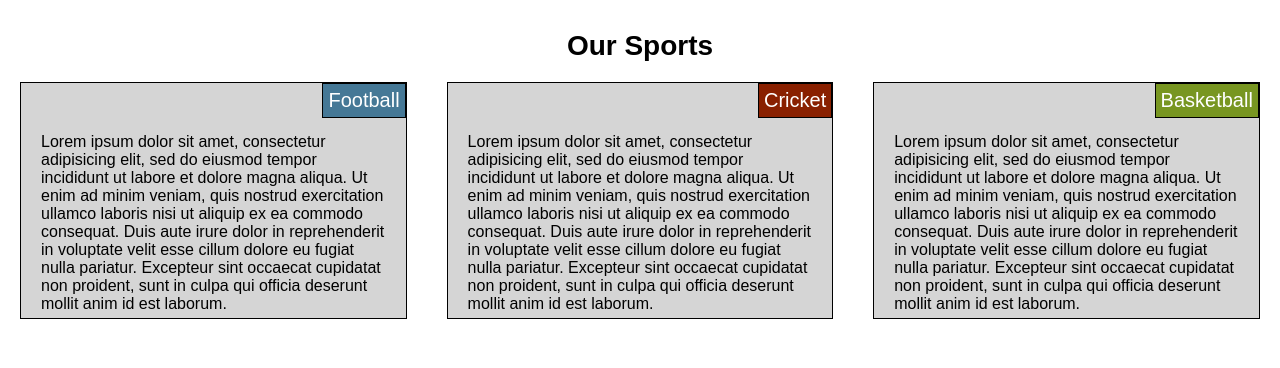
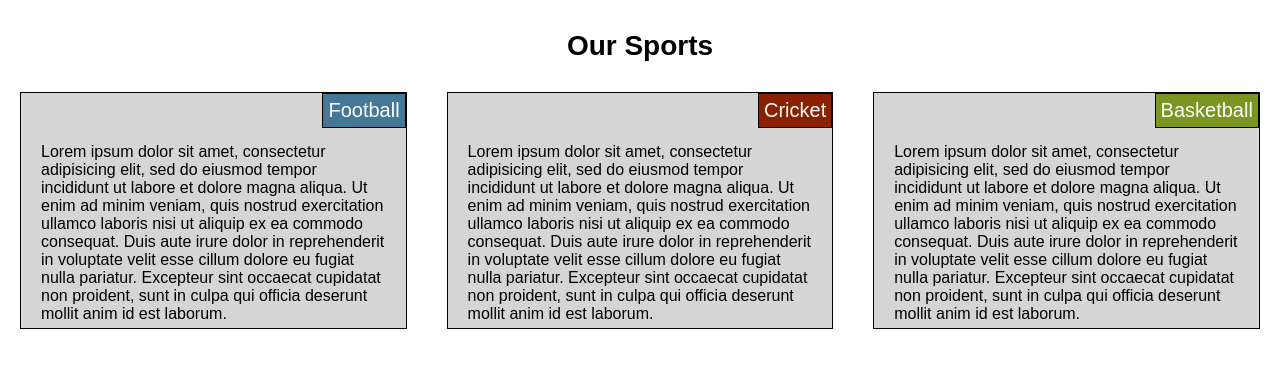
Before and after one commit to harshanae/coursera_courseHTML, a Jekyll site: the page mod_2_solution/index.html, which Jekyll copies as it is, in a window 1280 px wide. Shown: the top 368 px of the page. Built offline with Jekyll 4.4.1, drawn with Linux system fonts in a browser that asks for light colours.

Commit message:
coursera module 2 responsive assignment small alteration

```diff
--- a/mod_2_solution/css/styles.css
+++ b/mod_2_solution/css/styles.css
@@ -48,7 +48,7 @@
 .content{
 	border: 1px solid black;
 	background-color: #d5d5d5;
-	margin: 0 20px;
+	margin: 10px 20px;
 }
 
 .col-l-4, .col-m-6, .col-m-12{
@@ -66,7 +66,7 @@
 
 /*medium devices*/
 
-@media (min-width: 768px) and (max-width: 991px){
+@media (min-width: 768px) and (max-width: 991.5px){
 	.col-m-6{
 		/*margin: 0 10px;*/
 		width: 50%;
```
